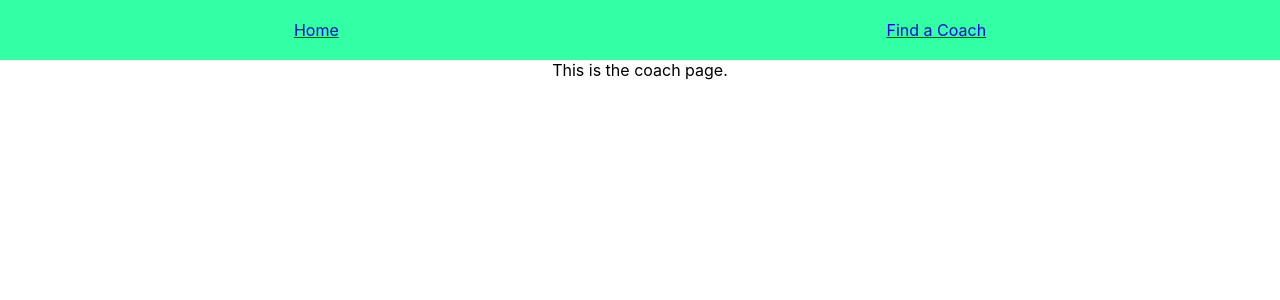
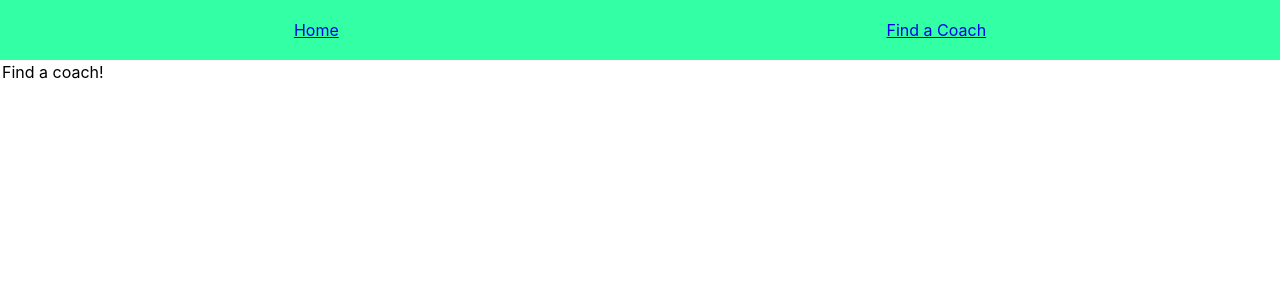
Before and after one commit to kellaisene/coach-match-app, a React (Create React App) app: page /coachpage in a window 1280 px wide. Shown: the top 300 px of the page. Built offline with nearby package versions, Linux system fonts and the light colour scheme.

Commit message:
find a coach

```diff
--- a/src/components/coachComponents/CoachPage.js
+++ b/src/components/coachComponents/CoachPage.js
@@ -2,7 +2,11 @@ import React, { Component } from 'react';
 
 class CoachPage extends Component {
 	render() {
-		return <div className="coach-page-container">This is the coach page.</div>;
+		return (
+			<div className="coach-page-container">
+				<table>Find a coach!</table>
+			</div>
+		);
 	}
 }
 
```
